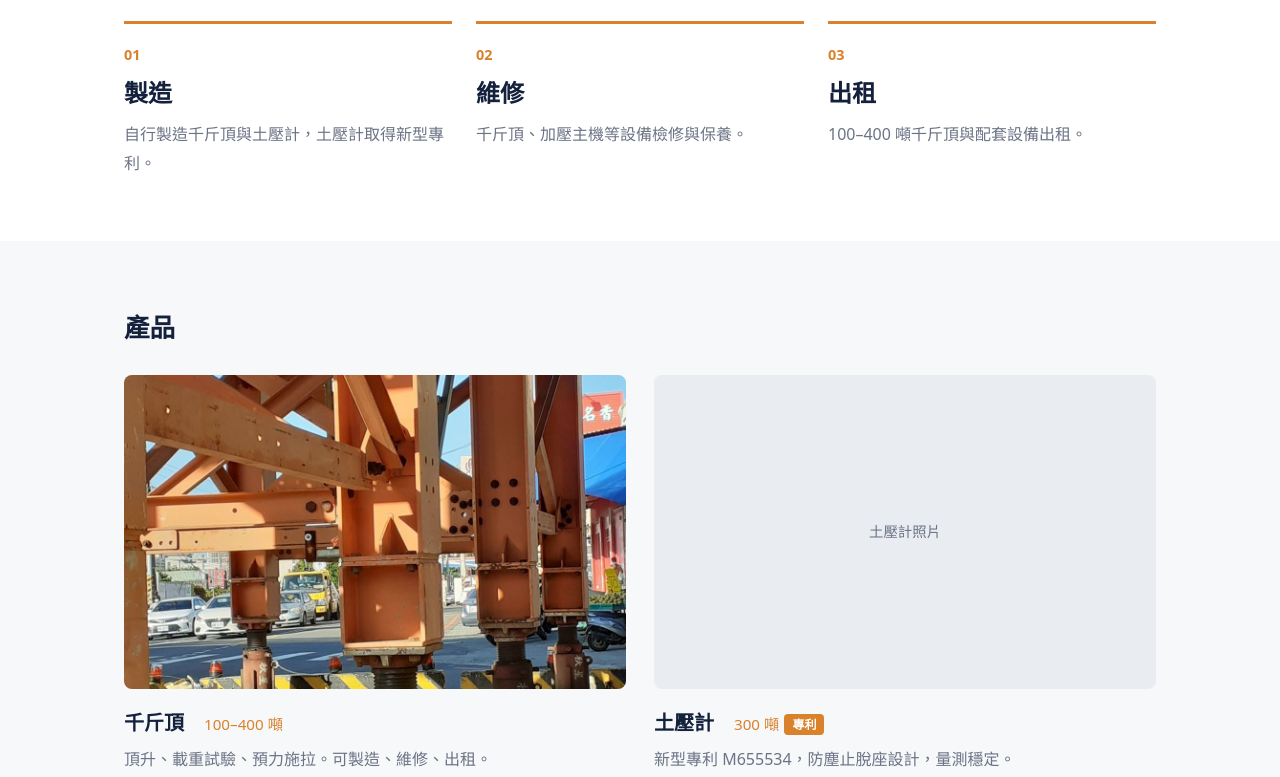
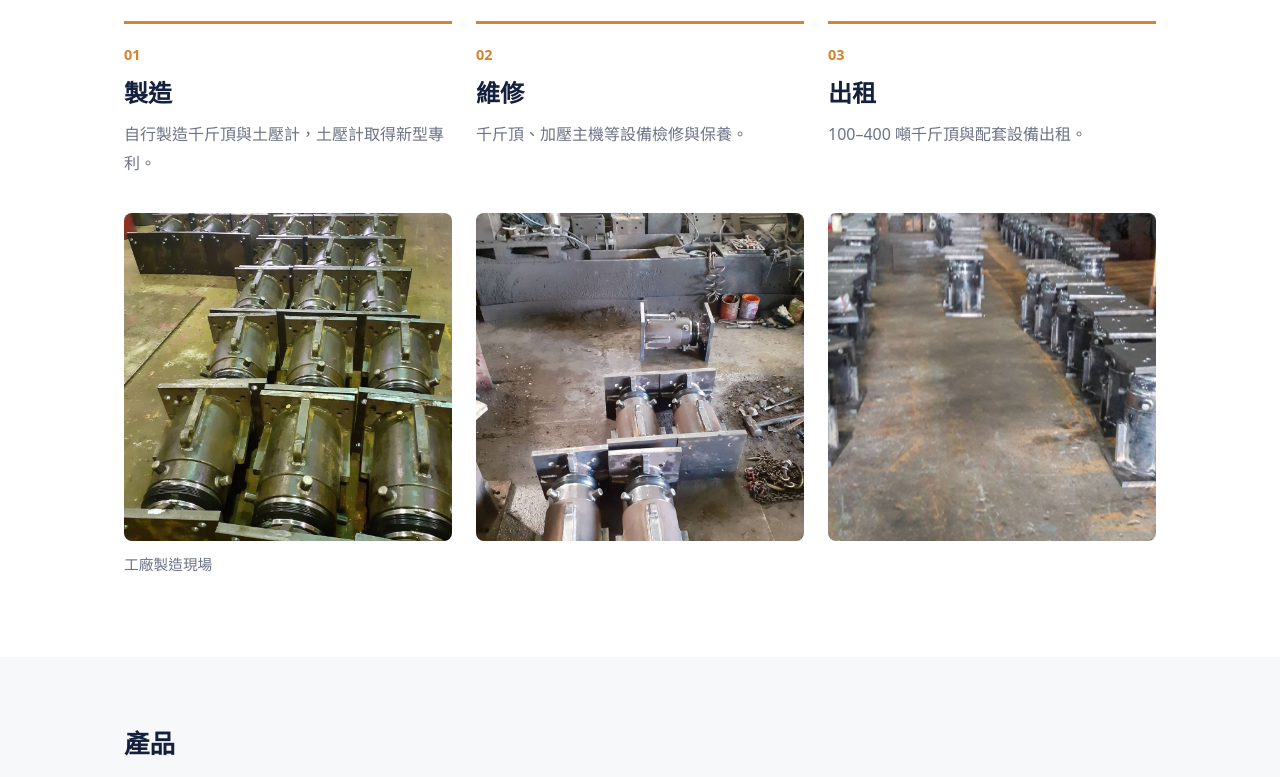
Before and after one commit to choxing-tw/choxing-website, a plain HTML site: page index.html in a window 1280 px wide. Shown: the part 668-1445 px from the top of the page. Drawn offline with Linux system fonts and the light colour scheme.

Commit message:
首頁加入工廠製造照片，配套設備加入加壓主機照片
Co-Authored-By: Claude Opus 5.5 <noreply@anthropic.com>
Claude-Session: https://claude.ai/code/session_01Xkdx3nA27CKUcSW3yAqiEk

```diff
--- a/css/style.css
+++ b/css/style.css
@@ -175,3 +175,4 @@ section[id] { scroll-margin-top: 64px; }
 .acc-photos figure { margin: 0; }
 .acc-photos figcaption { margin-top: 6px; color: var(--muted); font-size: .9rem; }
 @media (max-width: 760px) { .acc-photos { grid-template-columns: 1fr; } }
+.factory figure { margin: 0; }
--- a/index.html
+++ b/index.html
@@ -89,6 +89,14 @@
         <div class="service"><span class="service-no">02</span><h3>維修</h3><p>千斤頂、加壓主機等設備檢修與保養。</p></div>
         <div class="service"><span class="service-no">03</span><h3>出租</h3><p>100–400 噸千斤頂與配套設備出租。</p></div>
       </div>
+      <div style="margin-top:36px">
+      <div class="grid-3 factory">
+        <figure><img class="photo" src="images/photos/factory-cylinders.jpg" alt="秋星工廠：千斤頂油壓缸製造" loading="lazy" style="aspect-ratio:1/1"></figure>
+        <figure><img class="photo" src="images/photos/factory-assembly.jpg" alt="秋星工廠：千斤頂組裝" loading="lazy" style="aspect-ratio:1/1"></figure>
+        <figure><img class="photo" src="images/photos/factory-floor.jpg" alt="秋星工廠內成排的千斤頂設備" loading="lazy" style="aspect-ratio:1/1"></figure>
+      </div>
+      <p class="muted" style="margin-top:10px">工廠製造現場</p>
+      </div>
     </div>
   </section>
 
```
Also changed, not shown: jack.html (+1 -1 lines), images/photos/factory-assembly.jpg (added), images/photos/factory-cylinders.jpg (added), images/photos/factory-floor.jpg (added), images/photos/gauge-manifold-2.jpg (deleted), images/photos/pump-unit.jpg (added).
